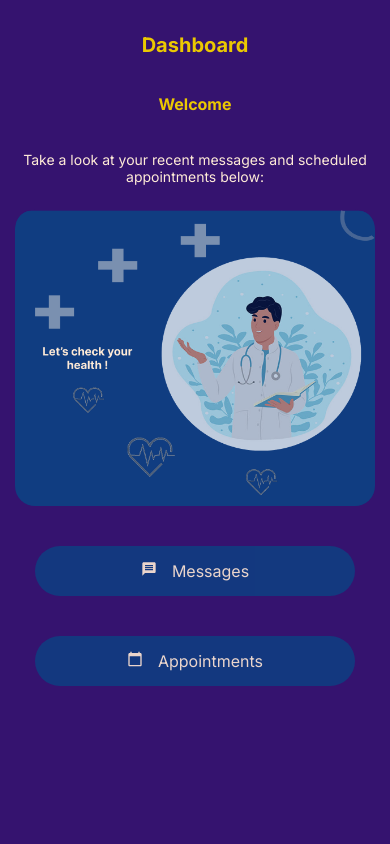
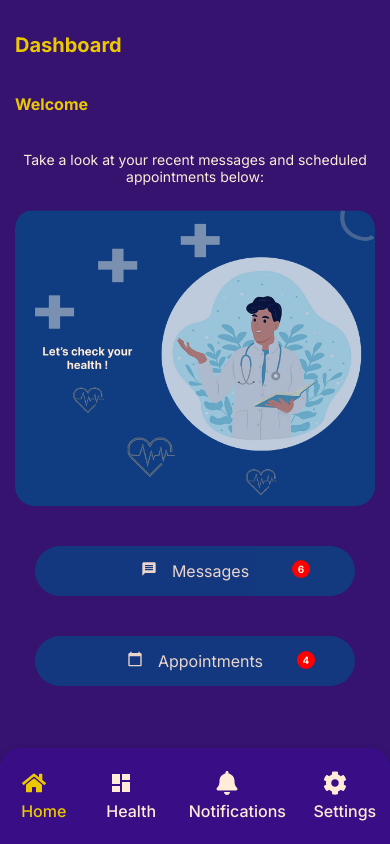
Before and after one commit to MaccccD/Haemophilia-Healthcare-App, a React (Create React App) app: page / in a window 390 px wide. Built offline with nearby package versions, Linux system fonts and the light colour scheme; sample sign-in values are in the browser's storage; a web font is replaced by a local one.

Commit message:
Responsiveness Homepage Update Part 2
-Foxed the issue w the navbar not showing.

```diff
--- a/src/Main Pages/Home.jsx
+++ b/src/Main Pages/Home.jsx
@@ -30,7 +30,9 @@ function Appointments(){
        <img className='heroImage' src={HeroImage} alt='A doctor image with a stethoscope' title='heroImage' />
        <div className="home-buttons">
        <button onClick={Messages} className='messages'><MdMessage className='message-icon'/>Messages</button>
+       <div className="notification-badge">6</div>
        <button onClick={Appointments} className='appointments'><MdCalendarToday className='appointment-icon'/>Appointments</button>
+       <div className='appointment-badge'>4</div>
        </div>
     </div>
   )
--- a/src/Styles/Home.css
+++ b/src/Styles/Home.css
@@ -104,12 +104,12 @@
 
    .home-heading {
     font-size: 20px;
-    text-align: center;
+    text-align: left;
    }
 
    .home-subheading {
     font-size: 16px;
-    text-align: center;
+    text-align: left;
    }
 
    .home-text {
--- a/src/Styles/NavBar.css
+++ b/src/Styles/NavBar.css
@@ -111,44 +111,125 @@ nav {
 .logOut:hover {
     background-color: #09295a;
 }
-/* @media screen and (max-width: 768px) {
+.notification-badge {
+    position: absolute;
+    bottom: 45px;
+    right: 1030px;
+    background-color: red;
+    color: #FFEBD7;
+    border-radius: 50%;
+    width: 18px;
+    height: 18px;
+    font-size: 10px;
+    display: flex;
+    align-items: center;
+    justify-content: center;
+    font-weight: bold;
+    z-index: 1000;
+   }
+   .appointment-badge {
+    position: absolute;
+    bottom: 45px;
+    right: 802px;
+    background-color: red;
+    color: #FFEBD7;
+    border-radius: 50%;
+    width: 18px;
+    height: 18px;
+    font-size: 10px;
+    display: flex;
+    align-items: center;
+    justify-content: center;
+    font-weight: bold;
+   }
+ @media screen and (max-width: 768px) {
     .sidebar {
     position: fixed;
     bottom: 0;
     top: auto;
     left: 0;
-     width: 40%;
-     height: 10px;
-     background-color: #1a0052;
+    right: 0;
+    width: 100%;
+    height: 80px;
+    min-height: auto;
+    margin: 0;
+    padding: 8px 0;
+    border-radius: 20px 20px 0 0;
+    background-color: #380D85;
+    z-index: 1000;
     display: flex;
     flex-direction: row;
     justify-content: center;
-     z-index: 1000;
-     padding: 0;
+    align-items: center;
    }
-   .logo, .logOut, .user-profile, .username{
+   .logo, .username, .user-profile, .logOut{
     display: none;
    }
-   /* .logOut {
-    right: 80;
-    top:30;
+   .nav-Links {
+    display: flex;
+    flex-direction: row;
+    width: 100%;
+    gap: 0;
+    justify-content: space-around;
+    align-items: center;
+    background-color: #380D85;
    }
-   .user-profile, .username {
-    width: 40px;
-    height: 40px;
-    align-items: end;
-    border-radius: 50%;
-   } */
-
-   /* .nav-links {
+   .nav-item {
     display: flex;
     flex-direction: column;
     align-items: center;
-    font-size: 12px;
+    justify-content: center;
+    gap: 4px;
+    padding: 8px 12px;
+    margin: 0;
+    font-size: 16px;
+    text-align: center;
+    min-width: 60px;
+    border-radius: 12px;
+    background-color: transparent;
+   }
+   .nav-item.active{
+    color: #EBC801;
+   }
+   .nav-icon {
+    font-size: 24px;
+    margin-right: 20px;
+    margin-bottom: 2px;
+   }
+   .nav-item span {
+    background-color: transparent;
+    flex-grow: 0;
+    font-size: 16px;
+    font-weight: 500;
+   }
+   .notification-badge {
+    position: absolute;
+    top: 560px;
+    right: 80px;
+    background-color: red;
     color: #FFEBD7;
-    text-decoration: none;
+    border-radius: 50%;
+    width: 18px;
+    height: 18px;
+    font-size: 10px;
+    display: flex;
+    align-items: center;
+    justify-content: center;
+    font-weight: bold;
    }
-
-   .nav-icon {
-    font-size: 20px;
-   } */
+   .appointment-badge {
+    position: absolute;
+    bottom: 175px;
+    right: 75px;
+    background-color: red;
+    color: #FFEBD7;
+    border-radius: 50%;
+    width: 18px;
+    height: 18px;
+    font-size: 10px;
+    display: flex;
+    align-items: center;
+    justify-content: center;
+    font-weight: bold;
+   }
+ }
```
Lines whose indentation alone changed are shown as unchanged.
